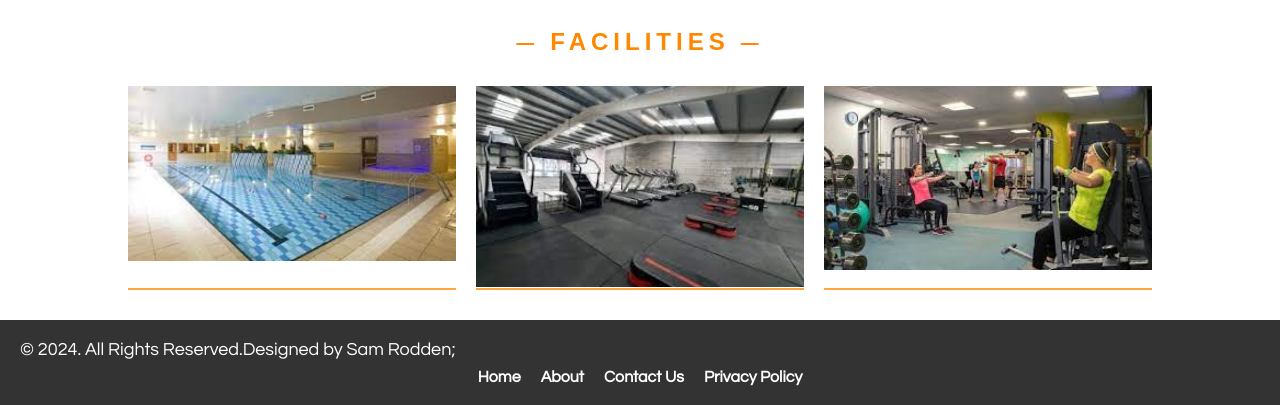
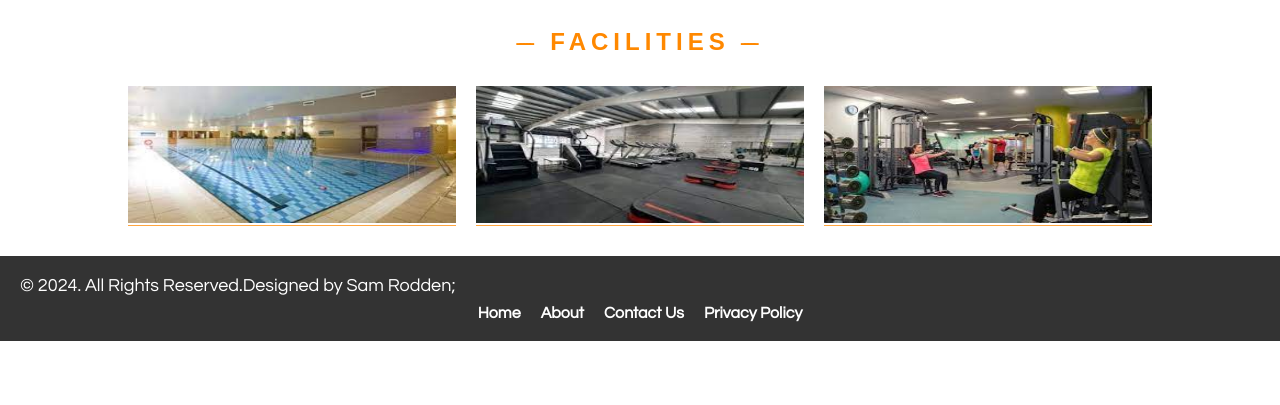
Before and after one commit to S00237243atuie/ClaytonGYm, a plain HTML site: page index.html in a window 1280 px wide. Shown: the part 642-1047 px from the top of the page. After the commit the page ends 983 px from the top, so only its background shows below. Drawn offline with Linux system fonts and the light colour scheme.

Commit message:
Update style.css

```diff
--- a/style.css
+++ b/style.css
@@ -5,8 +5,6 @@
     transition: 1s;
     font-family: "Century Gothic", sans-serif;
  }
-
-
  header {
     position: fixed;
     background-color: #333333;
@@ -16,13 +14,11 @@
     align-items: center;
     padding: 20px;
   }
-
   .logo img {
     height: 50px;
     margin-right: 20px;
   }
-
-  nav ul {
+nav ul {
     list-style: none;
     margin: 0;
     padding: 0;
@@ -42,9 +38,6 @@
   nav a:hover {
     text-decoration: underline;
   }
-
-
-
  .main-box{
     width: 100%;
     height: 80vh;
@@ -67,7 +60,6 @@
     text-align: center;
     padding-top: 30vh;
  }
-
  .main-privacy-box{
     width: 100%;
     height: 80vh;
@@ -102,7 +94,6 @@
  .main-box button:hover{
     background: #ff8800;
  }
-
  .container{
     width: 80%;
     margin: auto;
@@ -133,7 +124,7 @@
  }
  .container .column img{
     width: 100%;
-
+    height:137px;
  }
  .container .column a:last-child{
     position: absolute;
@@ -152,7 +143,6 @@
     text-decoration: none;
  }
  .container .column:hover a:last-child{
-
     top: 0;
  }
 
@@ -207,24 +197,18 @@ p {
  .main-about-box button:hover{
     background: #ff8800;
  }
-
-
-
   footer {
     background-color: #333;
     color: #fff;
     padding: 20px;
   }
-
   footer nav ul {
     display: flex;
     justify-content: center;
   }
-
   footer nav li {
     margin: 0 10px;
   }
-
   footer nav a {
     color: #fff;
     text-decoration: none;
```
